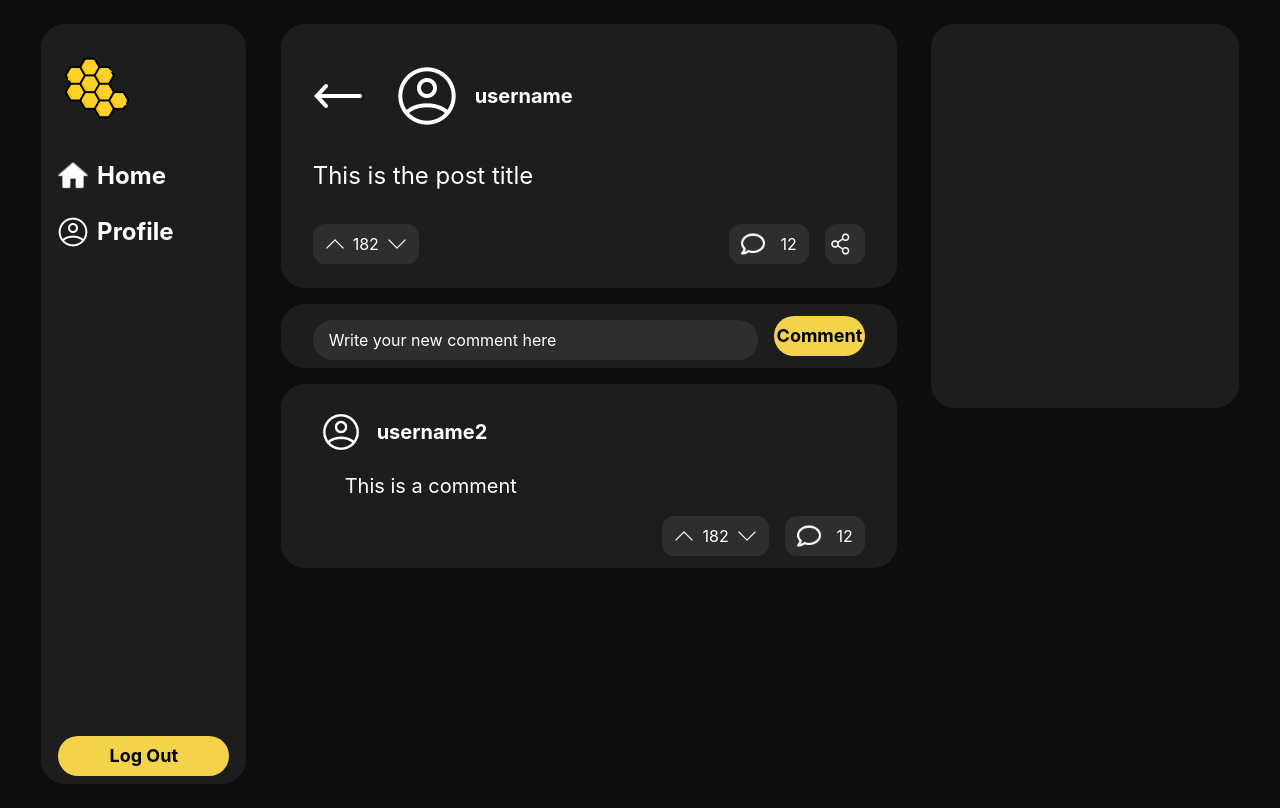
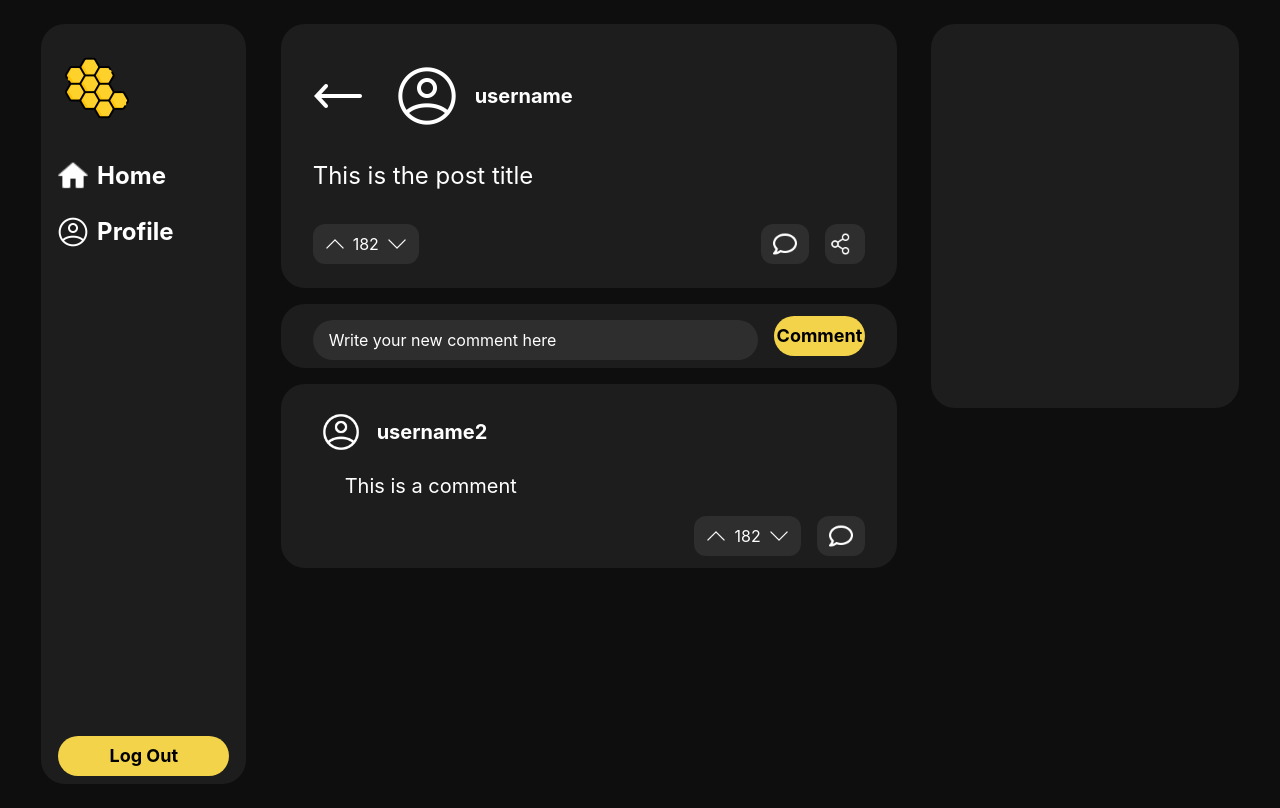
Before and after one commit to MuriloUnten/honeyhub, a React (Create React App) app in the folder website/: page /view-post in a window 1280 px wide. Built offline with nearby package versions, Linux system fonts and the light colour scheme.

Commit message:
removed coment quantity

```diff
--- a/website/src/components/Comments.js
+++ b/website/src/components/Comments.js
@@ -61,9 +61,8 @@ const Comments = () => {
                         <div className='mr-2 text-white'>{upVotes}</div>
                         <img src={upArrow} className='w-5' alt="Downvote" onClick={decreaseVotes}></img>
                     </div>
-                    <div className='w-20 bg-black3 flex items-center justify-around px-2 py-2 rounded-xl'>
-                        <img src={comment} className='w-6 mr-2' alt="Comment"></img>
-                        <div className='text-white'>12</div>
+                    <div className='w-12 bg-black3 flex items-center justify-around px-2 py-2 rounded-xl'>
+                        <img src={comment} className='w-6 mx-1' alt="Comment"></img>
                     </div>
                 </div>
             </div>
--- a/website/src/components/Post.js
+++ b/website/src/components/Post.js
@@ -42,9 +42,8 @@ const Post = (props) => {
                     <img src={upArrow} className='w-5'></img>
                 </div>
                 <div className='flex justify-end'>
-                    <div className='w-20 bg-black3 flex items- justify-around px-2 py-2 rounded-xl mr-4'>
-                        <img src={comment} className='w-6 mr-2'></img>
-                        <div className='text-white'>12</div>
+                    <div className='w-12 bg-black3 flex items- justify-around px-2 py-2 rounded-xl mr-4'>
+                        <img src={comment} className='w-6 mx-1'></img>
                     </div>
                     <div className='w-10 bg-black3 flex items-center px-2 py-2 rounded-xl'>
                         <img src={share} className='w-6 mr-2'></img>
--- a/website/src/components/VisualizePost.js
+++ b/website/src/components/VisualizePost.js
@@ -62,9 +62,8 @@ const VisualizePost = () => {
             <img src={upArrow} className='w-5 cursor-pointer'onClick={decreaseVotes}></img>
         </div>
         <div className='flex justify-end'>
-          <div className='w-20 bg-black3 flex items-center justify-around px-2 py-2 rounded-xl mr-4'>
-            <img src={comment} className='w-6 mr-2'></img>
-            <div className='text-white'>12</div>
+          <div className='w-12 bg-black3 flex items-center justify-around px-2 py-2 rounded-xl mr-4'>
+            <img src={comment} className='w-6 mx-1'></img>
           </div>
           <div className='w-10 bg-black3 flex items-center justify-center px-2 py-2 rounded-xl'>
               <img src={share} className='w-6 mr-2'></img>
```
